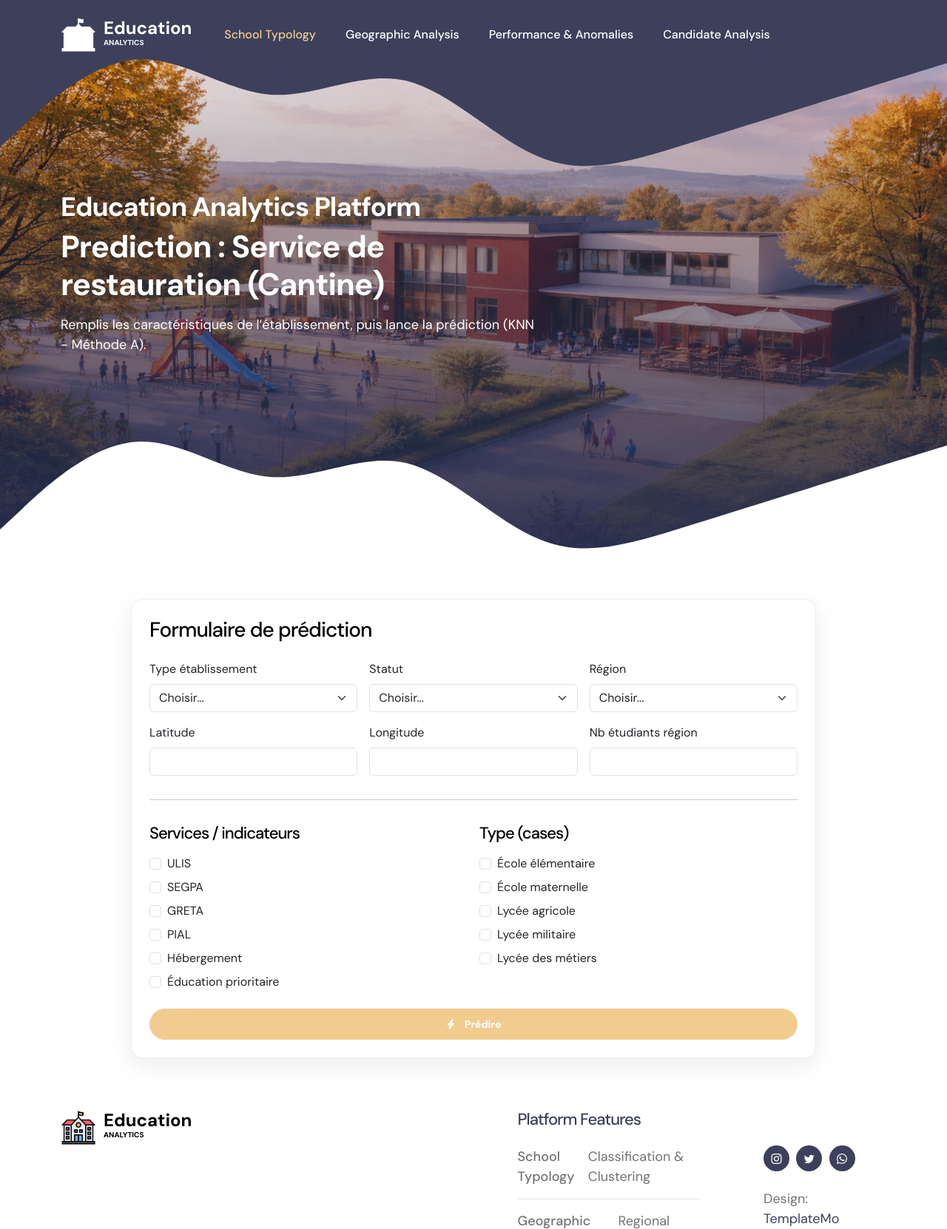
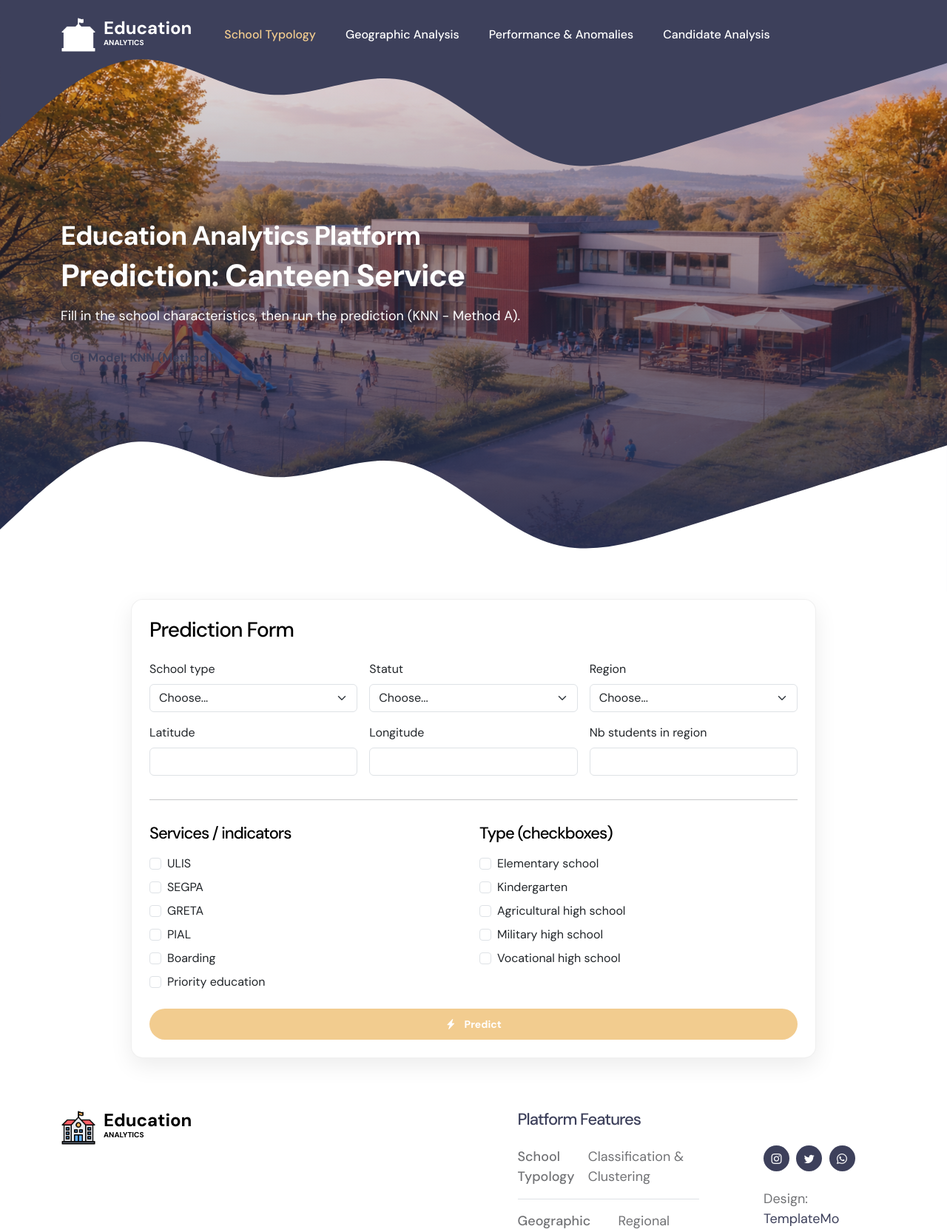
Before and after one commit to hathami22/mlproject, a Django app: template templates/cantine_form.html in a window 1280 px wide. Shown: the top 1662 px of the page at 74% size. Run offline with Django 5.2, Linux system fonts and the light colour scheme; the template is opened without the code that fills it, so the values that code supplies are empty; some libraries are stand-ins or nearby versions.

Commit message:
syrine+aziz+yassine+ahmed (page syrine)

```diff
--- a/templates/cantine_form.html
+++ b/templates/cantine_form.html
@@ -92,7 +283,7 @@
             <ul class="dropdown-menu dropdown-menu-light" aria-labelledby="schoolTypologyDropdown">
               <li><a class="dropdown-item" href="{% url 'objective_yassin1' %}">Classify by type/program (ULIS, SEGPA, GRETA)</a></li>
               <li><a class="dropdown-item" href="#">Public/private, primary/middle/high</a></li>
-              <li><a class="dropdown-item" href="{% url 'boardinplusifrules:boarding_prediction' %}">Canteen, boarding availability</a></li>
+              <li><a class="dropdown-item" href="#">Canteen, boarding availability</a></li>
               <li><a class="dropdown-item" href="#">Program clustering</a></li>
               <li><a class="dropdown-item" href="{% url 'cantine:predict' %}">Canteen prediction (Cantine)</a></li>
               <li><a class="dropdown-item" href="{% url 'formation:predict' %}">Formation clustering (Objectif Formation)</a></li>
@@ -124,7 +315,7 @@
                data-bs-toggle="dropdown" aria-expanded="false">Candidate Analysis</a>
             <ul class="dropdown-menu dropdown-menu-light" aria-labelledby="candidateAnalysisDropdown">
               <li><a class="dropdown-item" href="#">Candidate segmentation (profile, performance)</a></li>
-              <li><a class="dropdown-item" href="{% url 'boardinplusifrules:association_rules' %}">Discover "if-then" rules for significant associations</a></li>
+              <li><a class="dropdown-item" href="#">Discover "if-then" rules for significant associations</a></li>
             </ul>
           </li>
 
@@ -146,13 +337,13 @@
       <div class="row">
         <div class="col-lg-7 col-12">
           <h2 class="text-white">Education Analytics Platform</h2>
-          <h1 class="text-white mb-3">Prediction : Service de restauration (Cantine)</h1>
+          <h1 class="text-white mb-3">Prediction: Canteen Service</h1>
           <p class="text-white mb-4">
-            Remplis les caractéristiques de l’établissement, puis lance la prédiction (KNN - Méthode A).
+            Fill in the school characteristics, then run the prediction (KNN - Method A).
           </p>
 
           <span class="badge-soft">
-            <i class="bi bi-cpu"></i> Modèle : KNN (Méthode A)
+            <i class="bi bi-cpu"></i>Model: KNN (Method A)
           </span>
         </div>
       </div>
@@ -171,15 +362,15 @@
 
         <div class="col-lg-10 col-12">
           <div class="form-card">
-            <h3 class="mb-4">Formulaire de prédiction</h3>
+            <h3 class="mb-4">Prediction Form</h3>
 
             <form method="post" class="row g-3">
               {% csrf_token %}
 
               <div class="col-md-4">
-                <label class="form-label">Type établissement</label>
+                <label class="form-label">School type</label>
                 <select class="form-select" name="type_etablissement" required>
-                  <option value="" disabled {% if not form.type_etablissement %}selected{% endif %}>Choisir...</option>
+                  <option value="" disabled {% if not form.type_etablissement %}selected{% endif %}>Choose...</option>
                   {% for opt in type_options %}
                     <option value="{{ opt }}" {% if form.type_etablissement == opt %}selected{% endif %}>{{ opt }}</option>
                   {% endfor %}
@@ -189,7 +380,7 @@
               <div class="col-md-4">
                 <label class="form-label">Statut</label>
                 <select class="form-select" name="statut_public_prive" required>
-                  <option value="" disabled {% if not form.statut_public_prive %}selected{% endif %}>Choisir...</option>
+                  <option value="" disabled {% if not form.statut_public_prive %}selected{% endif %}>Choose...</option>
                   {% for opt in statut_options %}
                     <option value="{{ opt }}" {% if form.statut_public_prive == opt %}selected{% endif %}>{{ opt }}</option>
                   {% endfor %}
@@ -197,9 +388,9 @@
               </div>
 
               <div class="col-md-4">
-                <label class="form-label">Région</label>
+                <label class="form-label">Region</label>
                 <select class="form-select" name="libelle_region" required>
-                  <option value="" disabled {% if not form.libelle_region %}selected{% endif %}>Choisir...</option>
+                  <option value="" disabled {% if not form.libelle_region %}selected{% endif %}>Choose...</option>
                   {% for opt in region_options %}
                     <option value="{{ opt }}" {% if form.libelle_region == opt %}selected{% endif %}>{{ opt }}</option>
                   {% endfor %}
@@ -219,7 +410,7 @@
 </div>
 
 <div class="col-md-4">
-  <label class="form-label">Nb étudiants région</label>
+  <label class="form-label">Nb students in region</label>
   <input type="number" step="any" class="form-control" name="nb_etudiants_region"
          value="{{ form.nb_etudiants_region|default:'' }}" required>
 </div> <!-- ✅ IMPORTANT : fermeture de col-md-4 -->
@@ -229,7 +420,7 @@
 </div>
 
 <div class="col-md-6">
-  <h5 class="mb-3">Services / indicateurs</h5>
+  <h5 class="mb-3">Services / indicators</h5>
 
   <div class="form-check mb-2">
     <input class="form-check-input" type="checkbox" name="de_ulis" {% if form.de_ulis %}checked{% endif %}>
@@ -253,69 +444,117 @@
 
   <div class="form-check mb-2">
     <input class="form-check-input" type="checkbox" name="de_hebergement" {% if form.de_hebergement %}checked{% endif %}>
-    <label class="form-check-label">Hébergement</label>
+    <label class="form-check-label">Boarding</label>
   </div>
 
   <div class="form-check mb-2">
     <input class="form-check-input" type="checkbox" name="APPARTENANCE_EDUCATION_PRIORITAITRE"
            {% if form.APPARTENANCE_EDUCATION_PRIORITAITRE %}checked{% endif %}>
-    <label class="form-check-label">Éducation prioritaire</label>
+    <label class="form-check-label">Priority education</label>
   </div>
 </div>
 
 <div class="col-md-6">
-  <h5 class="mb-3">Type (cases)</h5>
+  <h5 class="mb-3">Type (checkboxes)</h5>
 
   <div class="form-check mb-2">
     <input class="form-check-input" type="checkbox" name="ecole_elementaire" {% if form.ecole_elementaire %}checked{% endif %}>
-    <label class="form-check-label">École élémentaire</label>
+    <label class="form-check-label">Elementary school</label>
   </div>
 
   <div class="form-check mb-2">
     <input class="form-check-input" type="checkbox" name="ecole_maternelle" {% if form.ecole_maternelle %}checked{% endif %}>
-    <label class="form-check-label">École maternelle</label>
+    <label class="form-check-label">Kindergarten</label>
   </div>
 
   <div class="form-check mb-2">
     <input class="form-check-input" type="checkbox" name="lycee_agricole" {% if form.lycee_agricole %}checked{% endif %}>
-    <label class="form-check-label">Lycée agricole</label>
+    <label class="form-check-label">Agricultural high school</label>
   </div>
 
   <div class="form-check mb-2">
     <input class="form-check-input" type="checkbox" name="lycee_militaire" {% if form.lycee_militaire %}checked{% endif %}>
-    <label class="form-check-label">Lycée militaire</label>
+    <label class="form-check-label">Military high school</label>
   </div>
 
   <div class="form-check mb-2">
     <input class="form-check-input" type="checkbox" name="lycee_des_metiers" {% if form.lycee_des_metiers %}checked{% endif %}>
-    <label class="form-check-label">Lycée des métiers</label>
+    <label class="form-check-label">Vocational high school</label>
   </div>
 </div>
 
 <div class="col-12 mt-3">
   <button type="submit" class="btn custom-btn w-100">
-    <i class="bi bi-lightning-charge-fill me-2"></i> Prédire
+    <i class="bi bi-lightning-charge-fill me-2"></i> Predict
   </button>
 </div>
 
 
             </form>
 
-            {% if result != None %}
-              <div class="mt-4 result-box">
-                <h5 class="mb-2">Résultat</h5>
+           {% if result != None %}
+              <div class="mt-4 pred-card {% if result == 1 %}pred-yes{% else %}pred-no{% endif %}">
+                <div class="pred-top">
+                  <div class="pred-icon">
+                    {% if result == 1 %}🍽️{% else %}🚫🍽️{% endif %}
+                  </div>
 
-                {% if result == 1 %}
-                  <p class="mb-2"><i class="bi bi-check-circle-fill text-success me-2"></i><strong>Cantine disponible</strong> (de_restauration = 1)</p>
-                {% else %}
-                  <p class="mb-2"><i class="bi bi-x-circle-fill text-danger me-2"></i><strong>Pas de cantine</strong> (de_restauration = 0)</p>
-                {% endif %}
+                  <div class="pred-title">
+                    <h4 class="mb-1">
+                      {% if result == 1 %}Canteen available{% else %}No canteen{% endif %}
+                    </h4>
+                    <p class="mb-0">
+                      {% if proba != None %}
+                        The model estimates a <strong>{{ proba|floatformat:3 }}</strong> 😊 <strong>{{ proba|floatformat:3 }} × 100%</strong>) chance of having a canteen.
+                      {% else %}
+                        Prediction completed.
+                      {% endif %}
+                    </p>
+                  </div>
+
+                  <span class="pred-chip">
+                    {% if result == 1 %}de_restauration = 1{% else %}de_restauration = 0{% endif %}
+                  </span>
+                </div>
 
                 {% if proba != None %}
-                  <p class="mb-0">Probabilité (classe 1) : <strong>{{ proba|floatformat:3 }}</strong></p>
+                  {% with p=proba %}
+                    <div class="pred-mid mt-3">
+                      <div class="d-flex justify-content-between align-items-center">
+                        <span class="pred-label">Probability of having a canteen (class 1)</span>
+                        <span class="pred-value">{{ p|floatformat:3 }}</span>
+                      </div>
+
+                      <div class="pred-bar">
+                        <div class="pred-bar-fill" style="width: calc({{ p|floatformat:3 }} * 100%);"></div>
+                        <div class="pred-threshold" title="Threshold 0.50"></div>
+                      </div>
+
+                      <div class="pred-hint mt-2">
+                        <strong>Decision:</strong>
+                        {% if p >= 0.5 %}
+                          Canteen (because {{ p|floatformat:3 }} ≥ 0.50)
+                        {% else %}
+                          No canteen (because {{ p|floatformat:3 }} < 0.50)
+                        {% endif %}
+                        <span class="ms-2">
+                          • <strong>Confidence:</strong>
+                          {% if p >= 0.75 or p <= 0.25 %}
+                            High
+                          {% elif p >= 0.60 or p <= 0.40 %}
+                            Medium
+                          {% else %}
+                            Low
+                          {% endif %}
+                        </span>
+                      </div>
+                    </div>
+                  {% endwith %}
                 {% endif %}
               </div>
             {% endif %}
+
+
 
           </div>
         </div>
```
Also changed, not shown: other parts of templates/cantine_form.html (+191 -0 lines), FormationApp/views.py (line endings or trailing spaces).
